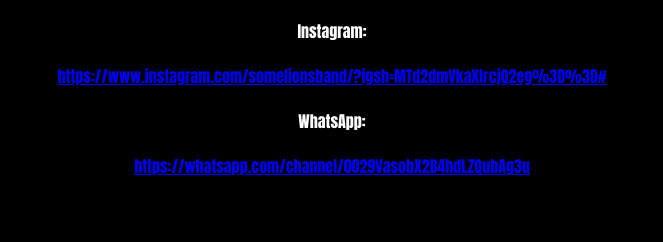
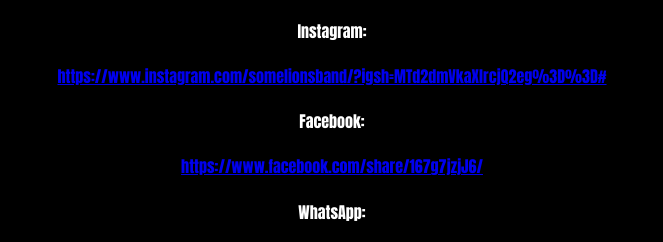
Before and after one commit to 963alseT/some-lions, a plain HTML site: page index.html in a window 1280 px wide. Shown: the part 1008-1250 px from the top of the page, without its empty margins (308-971 px from the left). Drawn offline with Linux system fonts and the light colour scheme.

Commit message:
Update index.html

```diff
--- a/index.html
+++ b/index.html
@@ -19,6 +19,7 @@
                 <h2>Contact Us</h2>
                 <h4>Youtube:</h4><a href="https://www.youtube.com/@somelionsband" target="_blank">https://www.youtube.com/@somelionsband</a>
                 <h4>Instagram:</h4><a href="https://www.instagram.com/somelionsband/?igsh=MTd2dmVkaXlrcjQ2eg%3D%3D#" target="_blank">https://www.instagram.com/somelionsband/?igsh=MTd2dmVkaXlrcjQ2eg%3D%3D#</a>
+                <h4>Facebook:</h4><a href="https://www.facebook.com/share/167g7jzjJ6/" target="_blank">https://www.facebook.com/share/167g7jzjJ6/</a>
                 <h4>WhatsApp:</h4><a href="https://whatsapp.com/channel/0029VasobX2B4hdLZQubAg3u" target="_blank">https://whatsapp.com/channel/0029VasobX2B4hdLZQubAg3u</a>
             </div>
             <div class="gigs">
```
